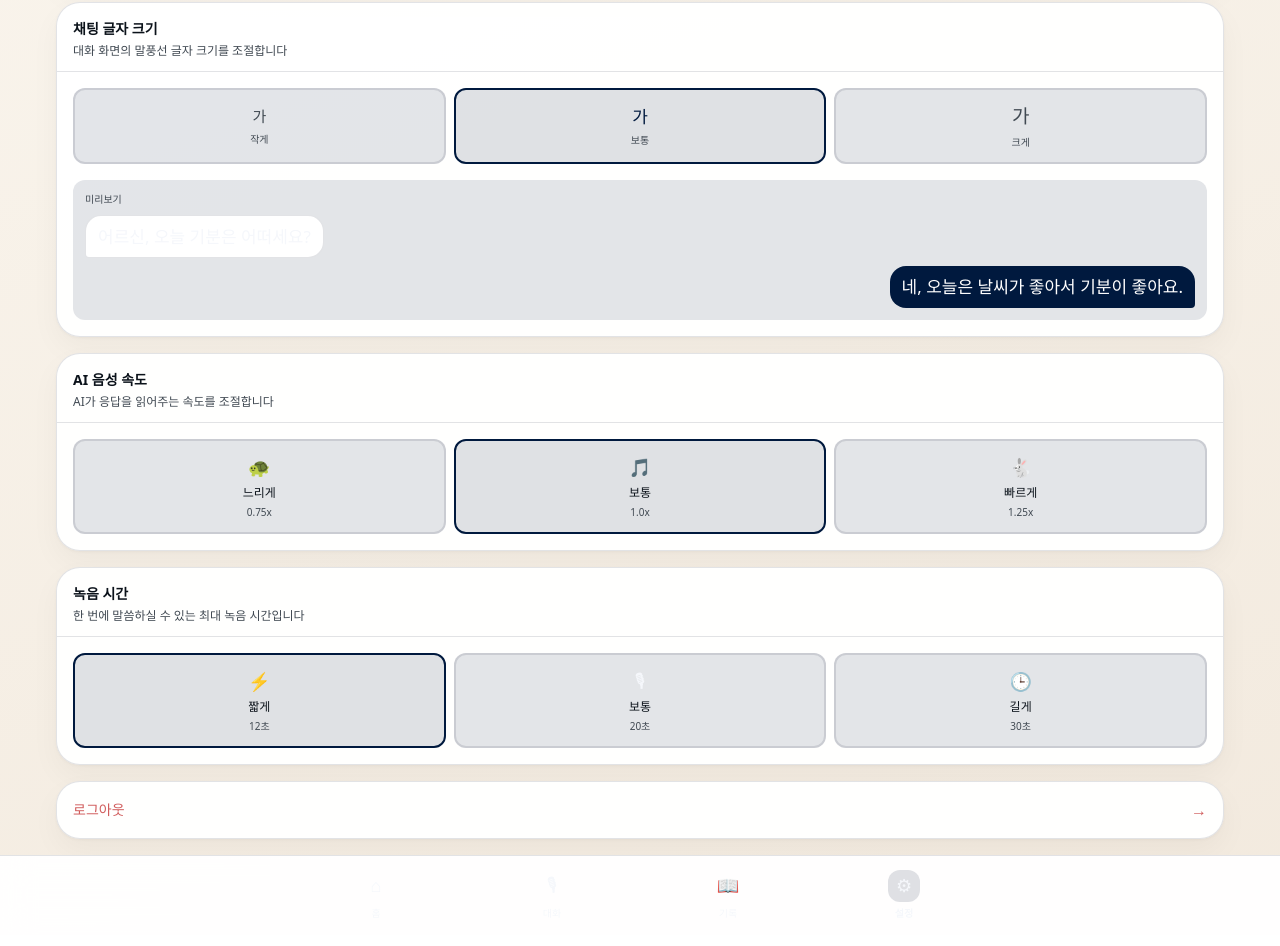
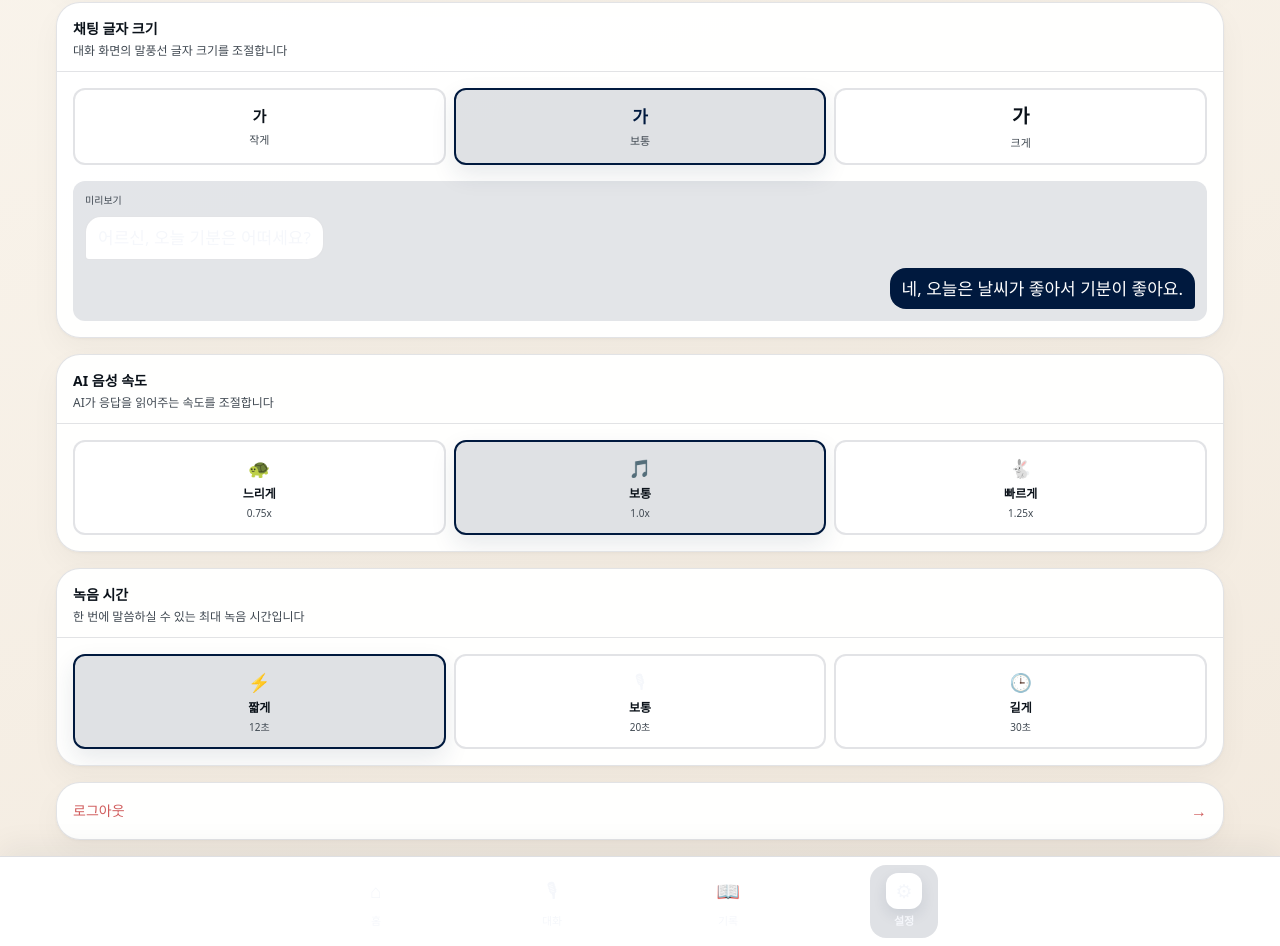
Before and after one commit to sig123234-lang/remain, a Next.js app: page /settings in a window 1280 px wide. Shown: the part 180-1126 px from the top of the page. Built offline with nearby package versions, Linux system fonts and the light colour scheme; a web font is replaced by a local one.

Commit message:
Stop depending on in-memory user lookup for chat turns

```diff
--- a/src/app/api/message/route.ts
+++ b/src/app/api/message/route.ts
@@ -1,5 +1,4 @@
 import { NextResponse } from "next/server";
-import { findUserById } from "@/lib/admin-store";
 import { isAuthorizedUser } from "@/lib/local-auth";
 import {
   addSessionMessage,
@@ -10,11 +9,12 @@ import { generateAssistantTurn } from "@/lib/openai-chat";
 import type { ChatMessage } from "@/lib/types";
 
 export async function POST(request: Request) {
-  const { userId, sessionId, content, history } = (await request.json()) as {
+  const { userId, sessionId, content, history, userName } = (await request.json()) as {
     userId?: string;
     sessionId?: string;
     content?: string;
     history?: ChatMessage[];
+    userName?: string;
   };
 
   if (!userId || !sessionId || !content) {
@@ -27,10 +27,9 @@ export async function POST(request: Request) {
     return new NextResponse("인증이 올바르지 않습니다.", { status: 401 });
   }
 
-  const user = findUserById(userId);
   const session = ensureSession(sessionId, userId);
 
-  if (!user || !session || session.userId !== userId) {
+  if (!session || session.userId !== userId) {
     return new NextResponse("세션 정보를 찾지 못했습니다.", { status: 404 });
   }
 
@@ -51,7 +50,7 @@ export async function POST(request: Request) {
       input: content,
       history: recentHistory,
       profile: {
-        nickname: user.name,
+        nickname: userName ?? "어르신",
       },
     });
 
--- a/src/app/conversation/page.tsx
+++ b/src/app/conversation/page.tsx
@@ -197,6 +197,7 @@ export default function ConversationPage() {
           userText,
           auth.token,
           requestHistory,
+          auth.name,
         );
         const reply = response.reply || welcomeMessage(auth.name);
         setMessages((prev) => [...prev, createMessage("assistant", reply)]);
--- a/src/app/globals.css
+++ b/src/app/globals.css
@@ -92,10 +92,11 @@ textarea {
 
 .remain-bottom-nav {
   flex-shrink: 0;
-  border-top: 1px solid var(--remain-border);
-  background: rgba(255, 255, 255, 0.95);
+  border-top: 1px solid rgba(23, 31, 55, 0.14);
+  background: rgba(255, 255, 255, 0.98);
   backdrop-filter: blur(16px);
   padding-bottom: env(safe-area-inset-bottom, 0px);
+  box-shadow: 0 -10px 30px rgba(24, 29, 45, 0.06);
 }
 
 .remain-gradient-card {
--- a/src/app/history/page.tsx
+++ b/src/app/history/page.tsx
@@ -38,7 +38,7 @@ export default function HistoryPage() {
                 {auth ? `${auth.name} 님과 나눈 소중한 이야기입니다.` : ""}
               </p>
             </div>
-            <Link className="text-xs text-[var(--remain-muted)] underline underline-offset-2" href="/conversation">
+            <Link className="text-xs font-medium text-[var(--remain-primary)] underline underline-offset-2" href="/conversation">
               새 대화
             </Link>
           </div>
--- a/src/app/login/page.tsx
+++ b/src/app/login/page.tsx
@@ -51,7 +51,7 @@ export default function LoginPage() {
             </p>
           </div>
 
-          <div className="remain-card w-full max-w-xs rounded-[28px] bg-white/90 p-6 backdrop-blur-sm">
+          <div className="remain-card w-full max-w-xs rounded-[28px] bg-white/95 p-6 backdrop-blur-sm">
             <form className="space-y-3" onSubmit={handleSubmit}>
               <input
                 className="h-12 w-full rounded-xl border border-[var(--remain-border)] bg-[var(--remain-surface)] px-4 text-base text-[var(--remain-text)] outline-none placeholder:text-[var(--remain-muted-2)]"
--- a/src/app/page.tsx
+++ b/src/app/page.tsx
@@ -61,7 +61,7 @@ export default function Page() {
             <Link className="remain-primary-button flex w-full justify-center" href="/login">
               시작하기 →
             </Link>
-            <p className="rounded-2xl border border-[var(--remain-border)] bg-white/65 px-4 py-3 text-xs leading-5 text-[var(--remain-muted)]">
+            <p className="rounded-2xl border border-[var(--remain-border)] bg-white/85 px-4 py-3 text-xs leading-5 text-[var(--remain-muted)]">
               어르신 계정은 관리자 화면에서 미리 만들어드릴 수 있어요
             </p>
           </div>
--- a/src/app/settings/page.tsx
+++ b/src/app/settings/page.tsx
@@ -77,8 +77,8 @@ export default function SettingsPage() {
                     key={option.key}
                     className={`flex-1 rounded-xl border-2 px-2 py-3 transition-all ${
                       selected
-                        ? "border-[var(--remain-primary)] bg-[var(--remain-primary-soft)]"
-                        : "border-[var(--remain-border)] bg-[var(--remain-surface-muted)]"
+                        ? "border-[var(--remain-primary)] bg-[var(--remain-primary-soft)] shadow-[0_10px_24px_rgba(31,45,74,0.10)]"
+                        : "border-[var(--remain-border)] bg-white"
                     }`}
                     onClick={() =>
                       updatePreferences({ ...preferences, fontSize: option.key })
@@ -86,12 +86,12 @@ export default function SettingsPage() {
                     type="button"
                   >
                     <p
-                      className={`font-medium ${selected ? "text-[var(--remain-primary)]" : "text-[var(--remain-muted)]"}`}
+                      className={`font-semibold ${selected ? "text-[var(--remain-primary)]" : "text-[var(--remain-text)]"}`}
                       style={{ fontSize: FONT_SIZE_STYLE[option.key] }}
                     >
                       가
                     </p>
-                    <p className="mt-1 text-[10px] text-[var(--remain-muted)]">{option.label}</p>
+                    <p className="mt-1 text-[11px] text-[var(--remain-muted)]">{option.label}</p>
                   </button>
                 );
               })}
@@ -134,14 +134,14 @@ export default function SettingsPage() {
                   key={option.key}
                   className={`rounded-xl border-2 px-2 py-3 transition-all ${
                     selected
-                      ? "border-[var(--remain-primary)] bg-[var(--remain-primary-soft)]"
-                      : "border-[var(--remain-border)] bg-[var(--remain-surface-muted)]"
+                      ? "border-[var(--remain-primary)] bg-[var(--remain-primary-soft)] shadow-[0_10px_24px_rgba(31,45,74,0.10)]"
+                      : "border-[var(--remain-border)] bg-white"
                   }`}
                   onClick={() => updatePreferences({ ...preferences, ttsSpeed: option.key })}
                   type="button"
                 >
                   <p className="text-lg">{option.emoji}</p>
-                  <p className="mt-1 text-xs font-medium text-[var(--remain-text)]">{option.label}</p>
+                  <p className="mt-1 text-xs font-semibold text-[var(--remain-text)]">{option.label}</p>
                   <p className="mt-1 text-[10px] text-[var(--remain-muted)]">{option.sub}</p>
                 </button>
               );
@@ -164,8 +164,8 @@ export default function SettingsPage() {
                   key={option.key}
                   className={`rounded-xl border-2 px-2 py-3 transition-all ${
                     selected
-                      ? "border-[var(--remain-primary)] bg-[var(--remain-primary-soft)]"
-                      : "border-[var(--remain-border)] bg-[var(--remain-surface-muted)]"
+                      ? "border-[var(--remain-primary)] bg-[var(--remain-primary-soft)] shadow-[0_10px_24px_rgba(31,45,74,0.10)]"
+                      : "border-[var(--remain-border)] bg-white"
                   }`}
                   onClick={() =>
                     updatePreferences({ ...preferences, recordingDuration: option.key })
@@ -173,7 +173,7 @@ export default function SettingsPage() {
                   type="button"
                 >
                   <p className="text-lg">{option.emoji}</p>
-                  <p className="mt-1 text-xs font-medium text-[var(--remain-text)]">{option.label}</p>
+                  <p className="mt-1 text-xs font-semibold text-[var(--remain-text)]">{option.label}</p>
                   <p className="mt-1 text-[10px] text-[var(--remain-muted)]">{option.sub}</p>
                 </button>
               );
--- a/src/components/elder-bottom-nav.tsx
+++ b/src/components/elder-bottom-nav.tsx
@@ -22,18 +22,20 @@ export function ElderBottomNav() {
             <Link
               key={item.href}
               href={item.href}
-              className={`flex min-w-[58px] flex-col items-center gap-1 rounded-xl px-3 py-1.5 transition-all ${
-                isActive ? "text-[var(--remain-primary)]" : "text-[var(--remain-muted-2)]"
+              className={`flex min-w-[68px] flex-col items-center gap-1 rounded-2xl px-3 py-2 transition-all ${
+                isActive
+                  ? "bg-[color:var(--remain-primary-soft)] text-[var(--remain-primary)]"
+                  : "text-[var(--remain-muted)] hover:bg-white/70"
               }`}
             >
               <span
-                className={`flex h-8 w-8 items-center justify-center rounded-xl text-[18px] ${
-                  isActive ? "bg-[color:var(--remain-primary-soft)]" : ""
+                className={`flex h-9 w-9 items-center justify-center rounded-xl text-[19px] ${
+                  isActive ? "bg-white shadow-[0_6px_14px_rgba(31,45,74,0.10)]" : ""
                 }`}
               >
                 {item.icon}
               </span>
-              <span className={`text-[10px] ${isActive ? "font-semibold" : "font-medium"}`}>
+              <span className={`text-[11px] ${isActive ? "font-semibold" : "font-medium"}`}>
                 {item.label}
               </span>
             </Link>
--- a/src/lib/api.ts
+++ b/src/lib/api.ts
@@ -70,6 +70,7 @@ export async function sendMessage(
   content: string,
   token: string,
   history: ChatMessage[] = [],
+  userName?: string,
 ) {
   if (!API_BASE) {
     return fetchJson<{ reply: string }>("/api/message", {
@@ -82,6 +83,7 @@ export async function sendMessage(
         sessionId,
         content,
         history,
+        userName,
         userMessage: content,
       }),
     });
@@ -99,6 +101,7 @@ export async function sendMessage(
         sessionId,
         content,
         history,
+        userName,
         userMessage: content,
       }),
     },
```
